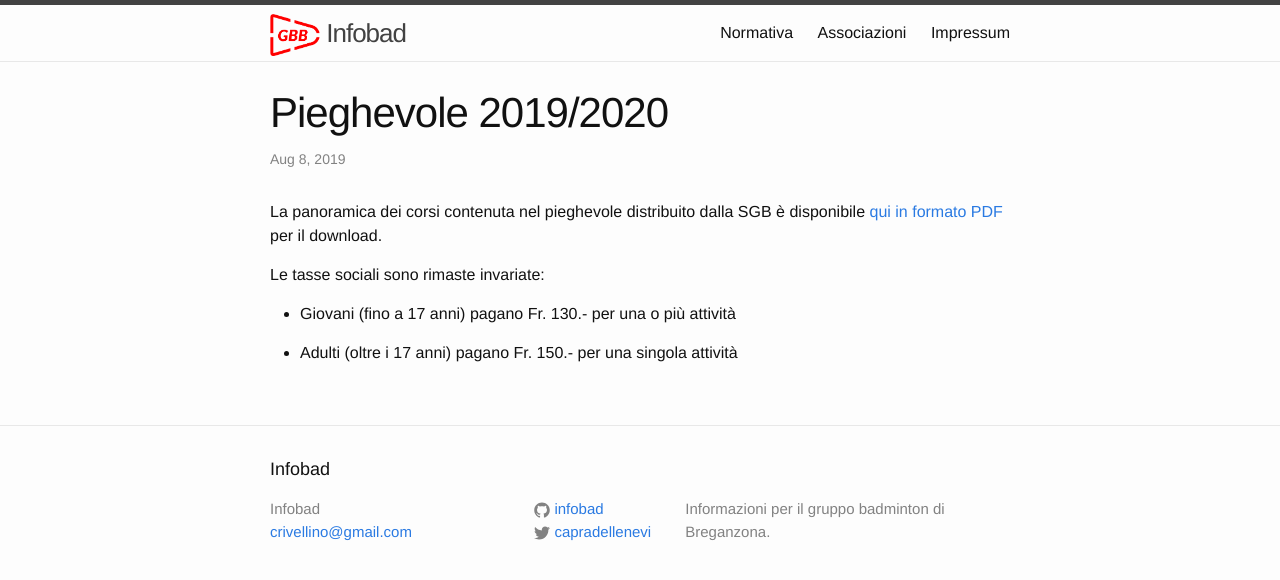
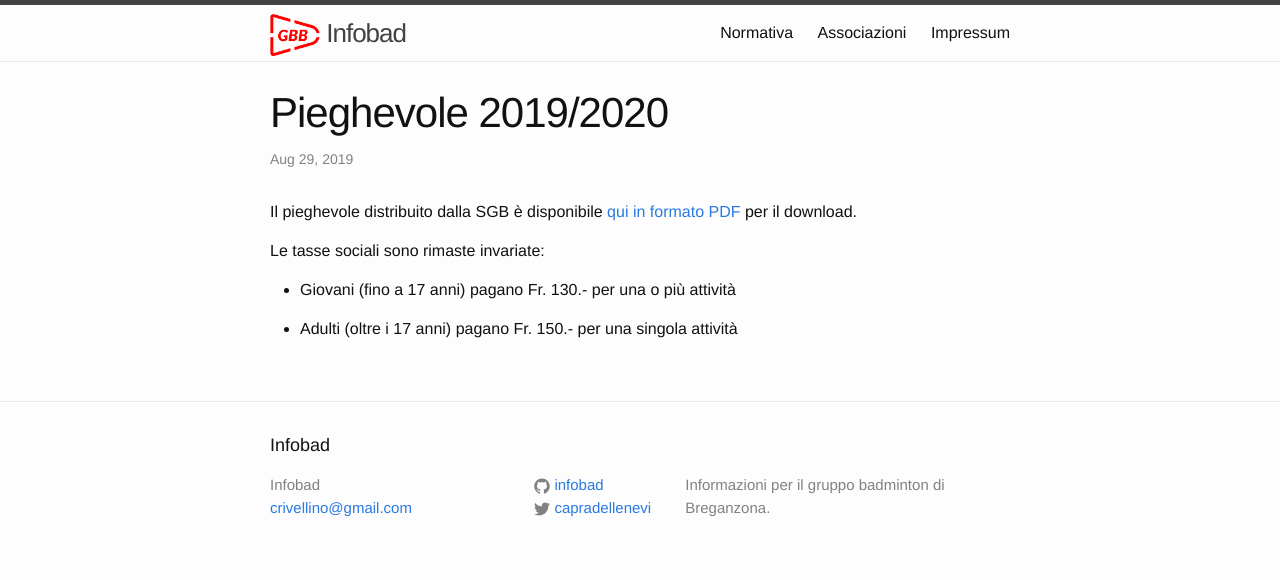
Before and after one commit to infobad/infobad.github.io, a Jekyll site: the page built from _posts/2019-08-29-pieghevole-2019-2020.markdown, in a window 1280 px wide. Shown: the top 580 px of the page. Built offline with Jekyll 4.4.1, drawn with Linux system fonts in a browser that asks for light colours.

Commit message:
Update new season information

```diff
--- a/_posts/2019-08-08-pieghevole-2019-2020.markdown
+++ b/_posts/2019-08-29-pieghevole-2019-2020.markdown
@@ -1,10 +1,10 @@
 ---
 layout: post
 title:  "Pieghevole 2019/2020"
-date:   2019-08-08 19:33:00
+date:   2019-08-29 19:33:00
 categories: blog update
 ---
-La panoramica dei corsi contenuta nel pieghevole distribuito dalla SGB è disponibile [qui in formato PDF]({{ site.url }}/assets/sgb_pieghevole_2019_2020.pdf) per il download.
+Il pieghevole distribuito dalla SGB è disponibile [qui in formato PDF]({{ site.url }}/assets/sgb_pieghevole_2019_2020.pdf) per il download.
 
 Le tasse sociali sono rimaste invariate:
 
```
